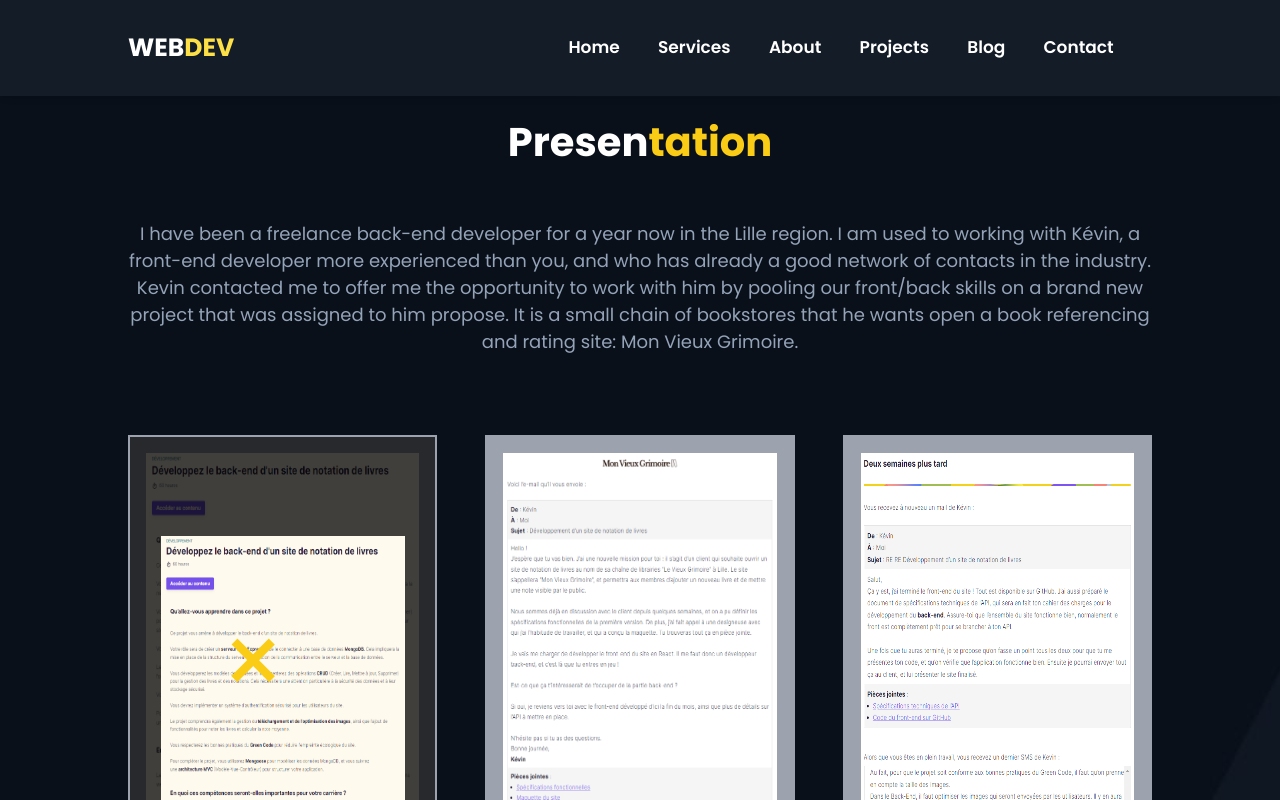
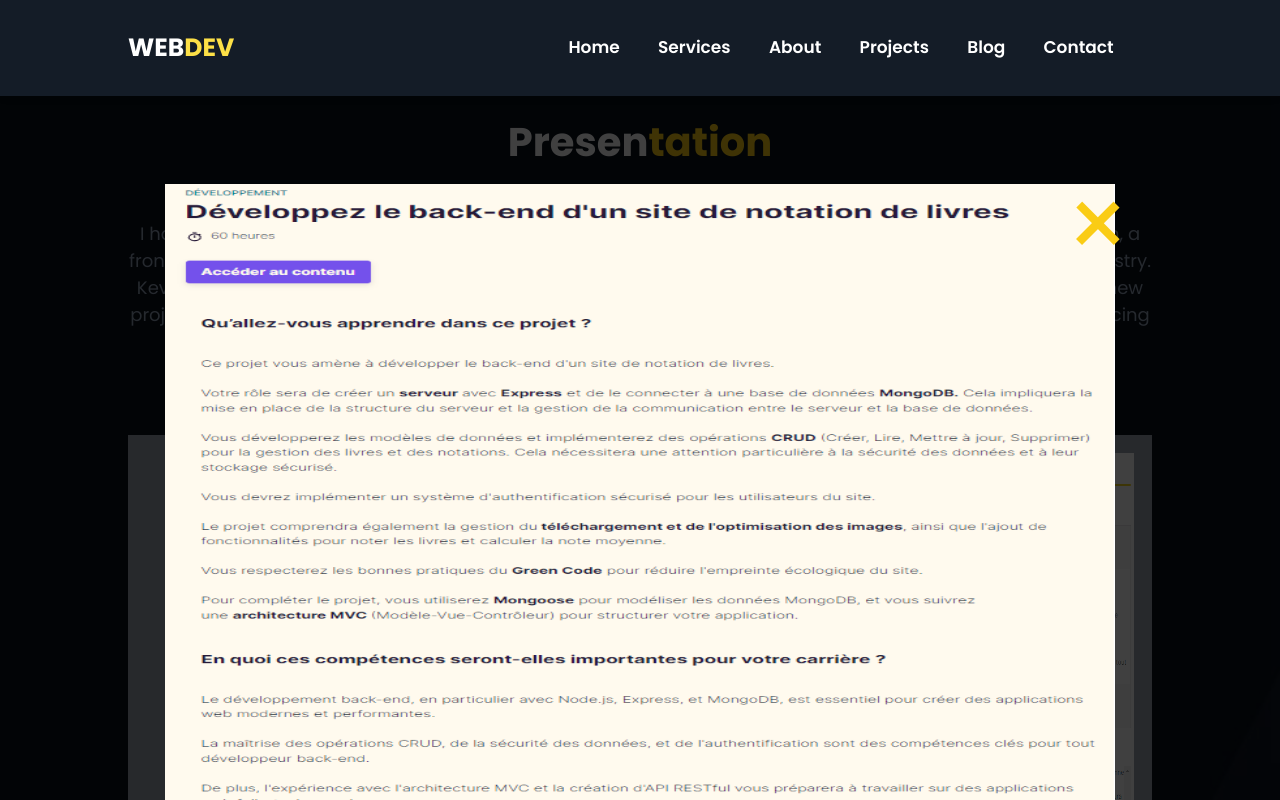
Before and after one commit to Yuyukie/portefolio, a Next.js app: page /projects/grimoire in a window 1280 px wide. Both pictures are taken after a click on the picture 282 px from the left and 653 px from the top of the page. Shown: the top 800 px of the page. Built offline with nearby package versions, Linux system fonts and the light colour scheme.

Commit message:
push finition modale

```diff
--- a/components/ImageWithModal.tsx
+++ b/components/ImageWithModal.tsx
@@ -1,4 +1,5 @@
 import React, { useState } from "react";
+import ReactDOM from "react-dom";
 import Image from "next/image";
 
 interface ImgModalProps {
@@ -17,8 +18,8 @@ const ImgModal: React.FC<ImgModalProps> = ({ src, alt }) => {
     setIsModalOpen(false);
   };
 
+  if (!isModalOpen) {
     return (
-    <div>
       <div className="flex items-center justify-center m-4 h-[400px]">
         <Image
           src={src}
@@ -29,10 +30,13 @@ const ImgModal: React.FC<ImgModalProps> = ({ src, alt }) => {
           onClick={openModal}
         />
       </div>
+    );
+  }
 
-      {isModalOpen && (
+  return ReactDOM.createPortal(
+    <>
       <div className="fixed inset-0 flex items-center justify-center z-50 bg-black bg-opacity-75 w-full h-full">
-          <div className="relative w-[80%] h-[80%] max-w-[80%] max-h-[80%] mt-[12rem] mb-[80px] flex justify-center">
+        <div className="relative w-[80%] h-[80%] max-w-[80%] max-h-[80%] mt-[18rem] mb-[80px] flex justify-center">
           <Image
             src={src}
             alt={alt}
@@ -48,8 +52,8 @@ const ImgModal: React.FC<ImgModalProps> = ({ src, alt }) => {
           &times;
         </button>
       </div>
-      )}
-    </div>
+    </>,
+    document.body
   );
 };
 
```
Lines whose indentation alone changed are shown as unchanged.
